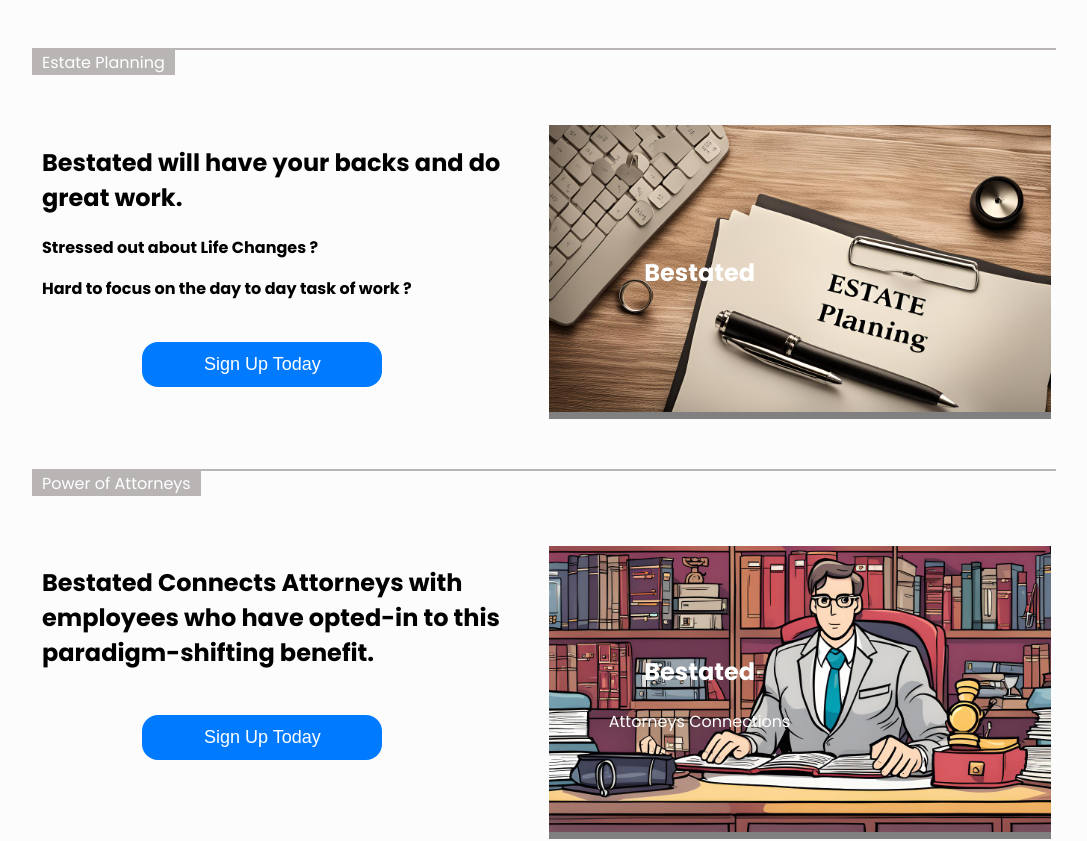
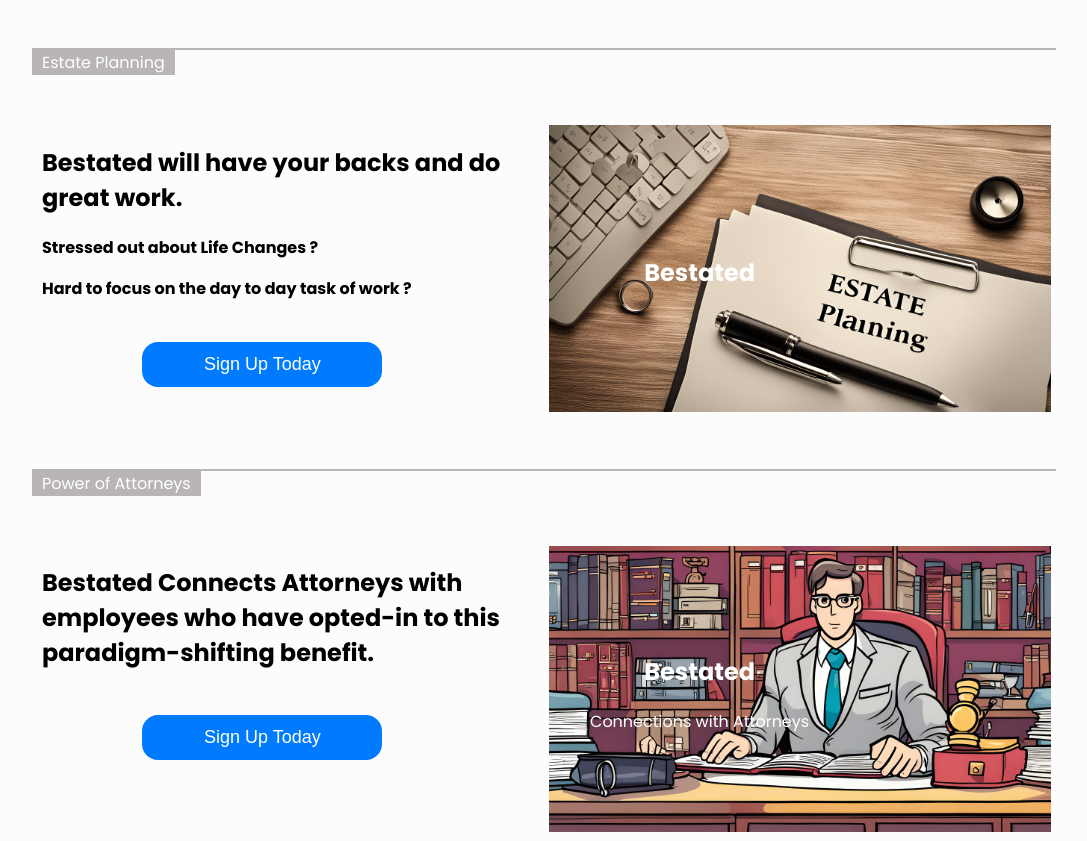
Before and after one commit to chenathy/benefit-estated, a React (Create React App) app: page / in a window 1280 px wide. Shown: the part 1081-1922 px from the top of the page, without its empty margins (96-1183 px from the left). Built offline with nearby package versions, Linux system fonts and the light colour scheme.

Commit message:
Update Home Page (6)

```diff
--- a/src/MainPage/ForComponent.css
+++ b/src/MainPage/ForComponent.css
@@ -153,8 +153,6 @@
     position: relative;
     display: inline-block;
     text-align: center;
-    background-color: gray;
-    text-align: center;
 }
 
 .display .text-overlay {
--- a/src/MainPage/Home/index.js
+++ b/src/MainPage/Home/index.js
@@ -134,7 +134,7 @@
                                 />
                                 <div class="text-overlay">
                                     <h2>Bestated</h2>
-                                    <p>Attorneys Connections</p>
+                                    <p>Connections with Attorneys</p>
                                 </div>
                             </div>
                         </Col>
```
